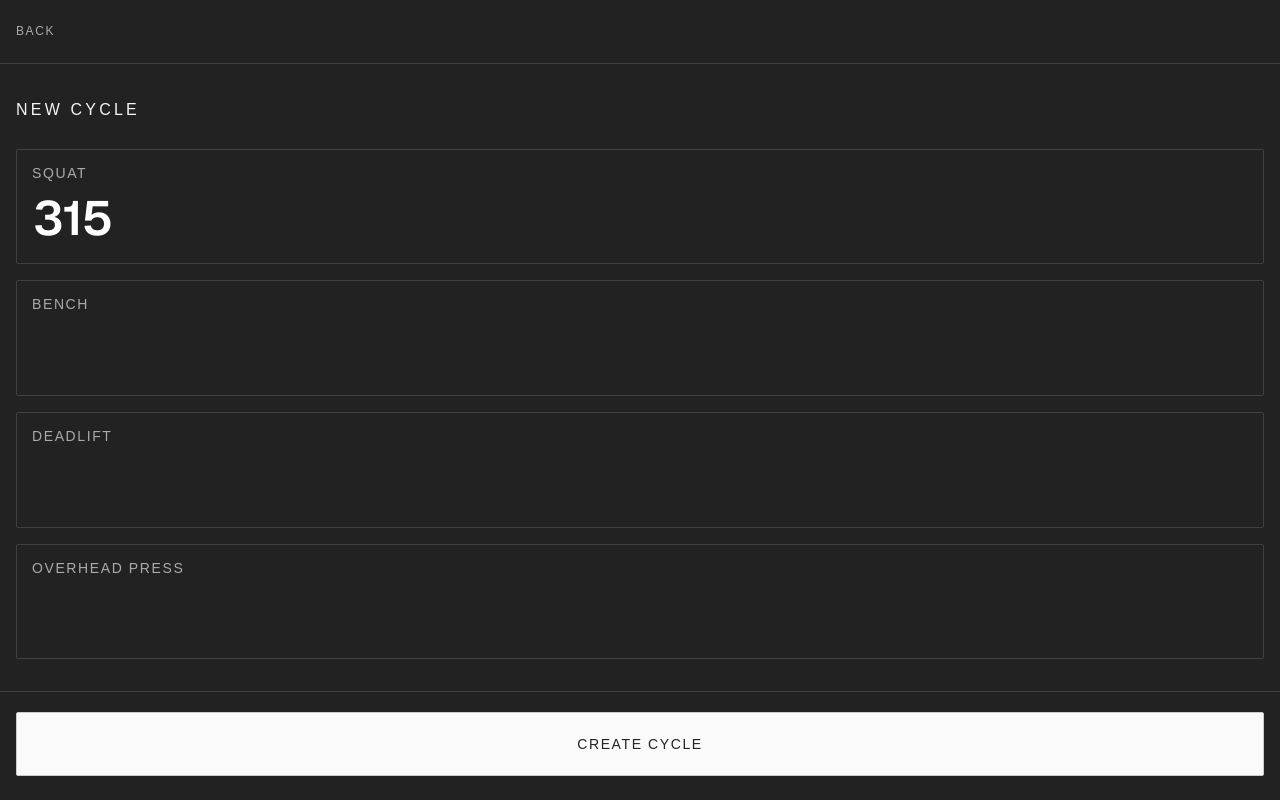
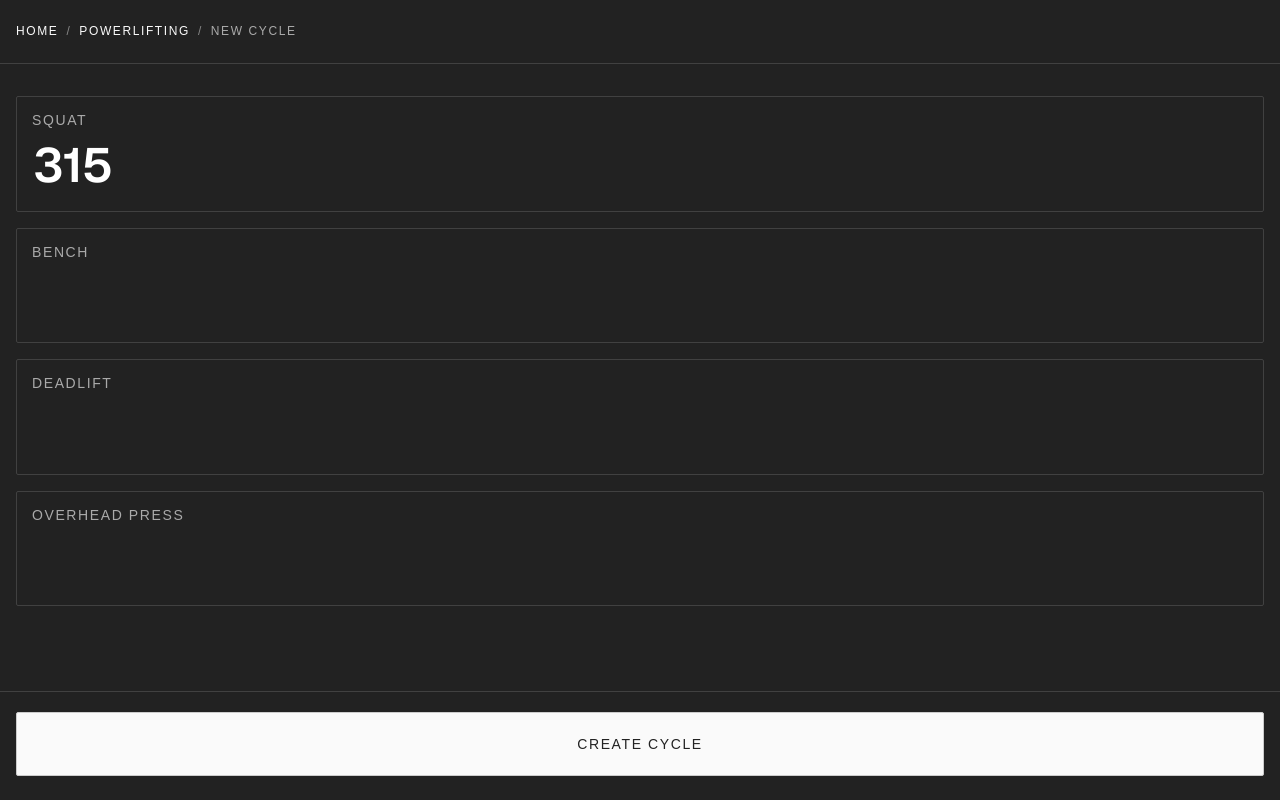
Before and after one commit to chrischenld/pltraining, a Next.js app: page /powerlifting/new-cycle in a window 1280 px wide. Built offline with nearby package versions, Linux system fonts and the light colour scheme; a web font is replaced by a local one.

Commit message:
style: Reposition CTAs, replace back with breadcrumbs

```diff
--- a/app/powerlifting/new-cycle/layout.tsx
+++ b/app/powerlifting/new-cycle/layout.tsx
@@ -16,8 +16,16 @@ export default function FormLayout({
 }>) {
 	return (
 		<main className="flex flex-col">
-			<header>
-				<Link href="/powerlifting">Back</Link>
+			<header className="flex flex-row gap-2">
+				<Link href="/" className="text-fg-default">
+					Home
+				</Link>
+				<p className="text-fg-disabled">/</p>
+				<Link href="/powerlifting" className="text-fg-default">
+					Powerlifting
+				</Link>
+				<p className="text-fg-disabled">/</p>
+				<p>New Cycle</p>
 			</header>
 			<section className="flex flex-col px-4 py-8 gap-4">{children}</section>
 		</main>
--- a/app/powerlifting/new-cycle/page.tsx
+++ b/app/powerlifting/new-cycle/page.tsx
@@ -3,7 +3,6 @@ import NewCycleForm from "@/app/components/sections/NewCycleForm";
 export default async function Page() {
 	return (
 		<div className="flex flex-col gap-6">
-			<h2>New cycle</h2>
 			<NewCycleForm />
 		</div>
 	);
--- a/app/powerlifting/page.tsx
+++ b/app/powerlifting/page.tsx
@@ -1,6 +1,7 @@
 import Link from "next/link";
 import { sql } from "@vercel/postgres";
 import Block, { BlockVariant } from "../components/base/Block";
+import Button from "../components/base/Button";
 
 const liftTypes = {
 	SQUAT: "SQ",
@@ -124,12 +125,19 @@ const NewCyclePrompt = ({
 }) => {
 	return (
 		<div className="flex flex-col gap-8">
-			<Link href="/powerlifting/new-cycle">
+			{/* <Link href="/powerlifting/new-cycle">
 				<p>Start a new cycle</p>
 				New cycle→
-			</Link>
+			</Link> */}
 			<CycleTitle cycle={cycle} />
 			<SessionGrid sessions={sessions} />
+			<footer className="fixed bottom-0 left-0 right-0 bg-bg-base border-t border-t-border-default">
+				<Link href="/powerlifting/new-cycle">
+					<p className=" h-16 flex items-center justify-center text-fg-default">
+						Start new cycle →
+					</p>
+				</Link>
+			</footer>
 		</div>
 	);
 };
--- a/tailwind.config.ts
+++ b/tailwind.config.ts
@@ -24,8 +24,8 @@ const config: Config = {
 				fg: {
 					default: "#FAFAFA",
 					muted: "#AAA",
+					disabled: "#888",
 					accent: "#8E60BB",
-					disabled: "#888",
 					success: "#1ab777",
 					onStrong: "#222222",
 					danger: "#fd7771",
```
Also changed, not shown: 1 other file (tests, documents, lock files or other folders).
